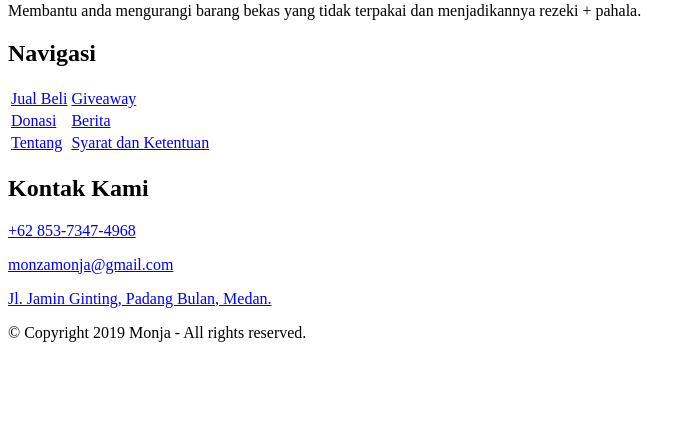
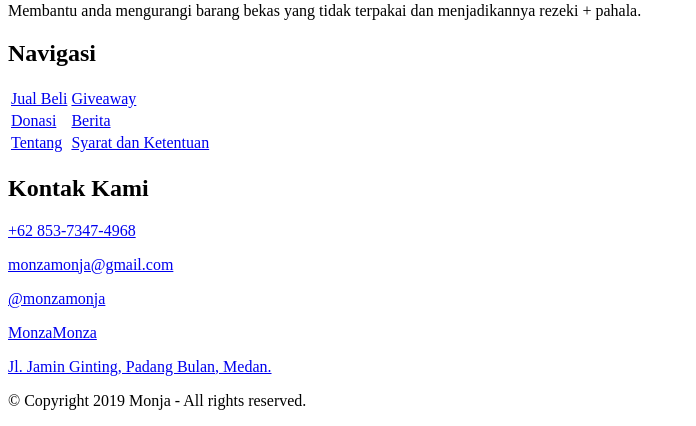
Before and after one commit to fakhririzha/monzamonja, a Yii app: template frontend/views/news/index.php in a window 1280 px wide. Shown: the part 382-808 px from the top of the page, without its empty margins (0-696 px from the left). Before the commit the page ends 724 px from the top, so only its background shows below. Run offline with PHP 8.4 and a stand-in for Yii, Linux system fonts and the light colour scheme; the template is opened without the code that fills it, so the values that code supplies are empty; form fields are guessed from the names that the template uses; some libraries are stand-ins or nearby versions.

Commit message:
Adding social icon to the footer

```diff
--- a/frontend/assets/AppAsset.php
+++ b/frontend/assets/AppAsset.php
@@ -13,6 +13,7 @@ class AppAsset extends AssetBundle
     public $baseUrl = '@web';
     public $css = [
         'css/site.css',
+        'css/fontawesome-all.min.css'
     ];
     public $js = [
         'js/site.js',
--- a/frontend/views/layouts/main.php
+++ b/frontend/views/layouts/main.php
@@ -167,7 +167,13 @@ AppAsset::register($this);
             <a href="tel:+6285373474968" class="text-white"><i class="fa d-inline mr-3 text-secondary fa-phone"></i> +62 853-7347-4968</a>
           </p>
           <p>
-            <a href="mailto:monzamonja@gmail.com" class="text-white"><i class="fa d-inline mr-3 text-secondary fa-envelope-o"></i> monzamonja@gmail.com</a>
+            <a href="mailto:monzamonja@gmail.com" class="text-white"><i class="fa d-inline mr-3 text-secondary fa-envelope"></i> monzamonja@gmail.com</a>
+          </p>
+          <p>
+            <a href="https://instagram.com/monzamonja" class="text-white"><i class="fab d-inline mr-3 text-secondary fa-instagram"></i> @monzamonja</a>
+          </p>
+          <p>
+            <a href="https://www.facebook.com/monza.monja.39545" class="text-white"><i class="fab d-inline mr-3 text-secondary fa-facebook"></i> MonzaMonza</a>
           </p>
           <p>
             <a href="https://goo.gl/maps/vbchnSfSVoK2" class="text-white" target="_blank"><i class="fa d-inline mr-3 fa-map-marker text-secondary"></i> Jl. Jamin Ginting, Padang Bulan, Medan.</a>
```
